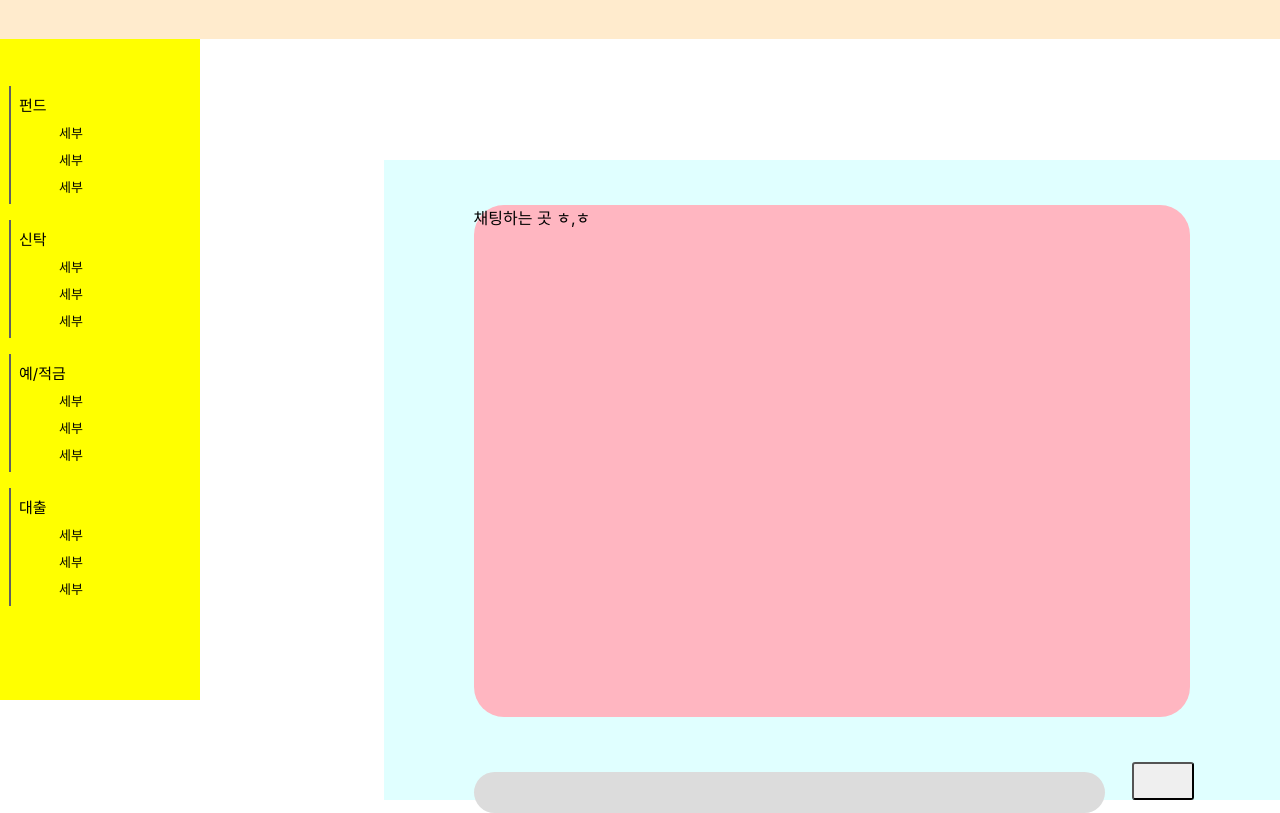
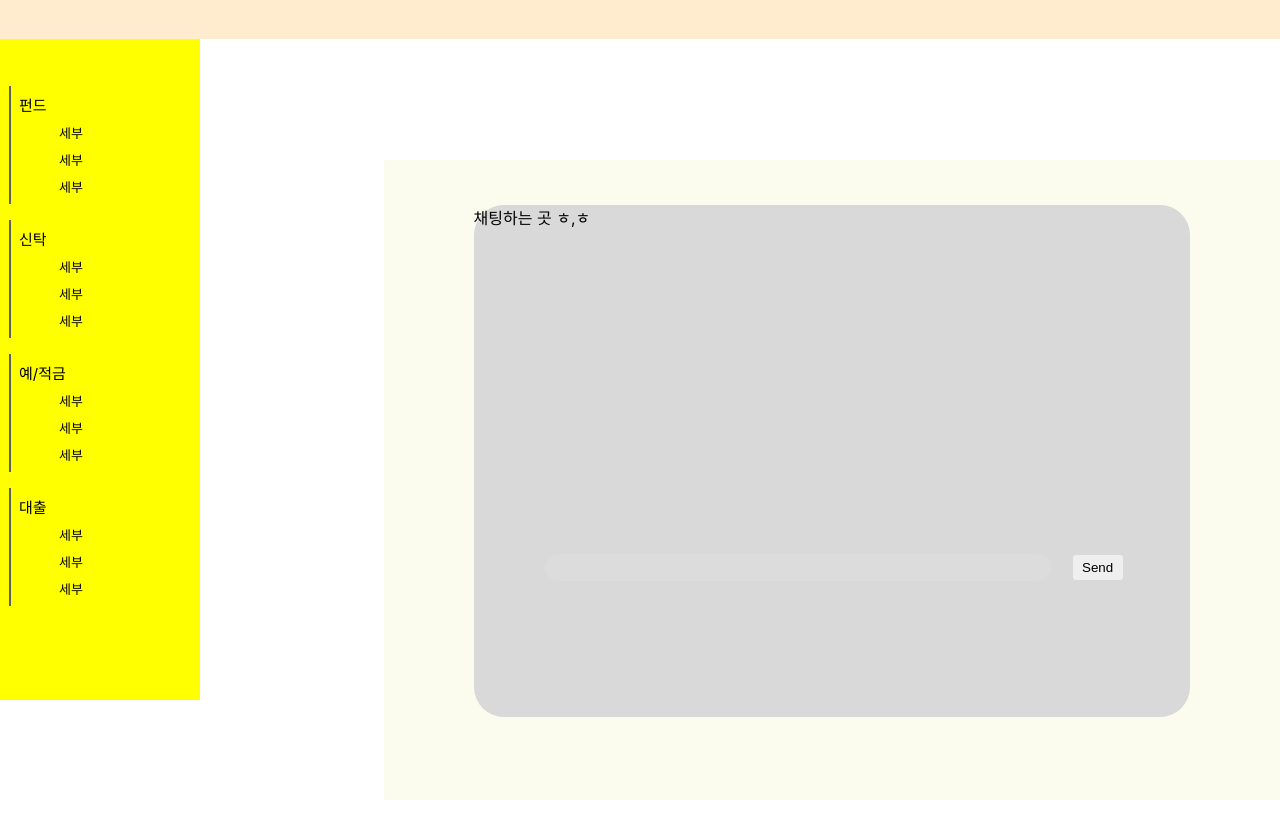
Before and after one commit to JouAndMe/web-front, a React (Create React App) app: page / in a window 1280 px wide. Built offline with nearby package versions, Linux system fonts and the light colour scheme.

Commit message:
[UI] UI 수정작업

```diff
--- a/src/components/Dash.js
+++ b/src/components/Dash.js
@@ -1,11 +1,12 @@
 import React from "react";
 import "../styles/Dash.css";
+
 const Dash = () => {
     return(
         <div className="dashboard">
             <div className="chatting">
                 <>채팅하는 곳 ㅎ,ㅎ</>
-            </div>
+                <div className="input-container">
                     <input
                         type="text"
                         className="chat-input"
@@ -13,7 +14,11 @@ const Dash = () => {
                     <button
                         type="button"
                         className="btn-send"
-            />
+                    >
+                        Send
+                    </button>
+                </div>
+            </div>
         </div>
     )
 }
--- a/src/styles/Dash.css
+++ b/src/styles/Dash.css
@@ -4,29 +4,36 @@
     position: absolute;
     right: 0px;
     bottom: 0px;
-    background-color: lightcyan;
+    background-color: #FBFCED;
 }
 
 .chatting{
-    background-color: lightpink;
+    background-color: #D9D9D9;
     width: 80%;
     height: 80%;
     margin:  5% auto;
     border-radius: 30px;
 }
 
-input{
+.input-container {
+    display: flex; /* Flexbox를 사용하여 자식 요소를 나란히 배치 */
+    align-items: center; /* 수직 가운데 정렬 */
+}
+.chat-input{
     width: 70%;
-    height: 6%;
+    height: 25px;
+    margin-top: 325px;
     margin-left:10%;
     background-color: gainsboro;
     border: 0px;
     border-radius: 30px;
 }
 
-button{
+.btn-send{
     margin-left: 3%;
+    margin-top: 325px;
     width: 7%;
-    height: 6%;
+    height: 25px;
     border-radius: 3px;
+    border: 0;
 }
```
Lines whose indentation alone changed are shown as unchanged.
